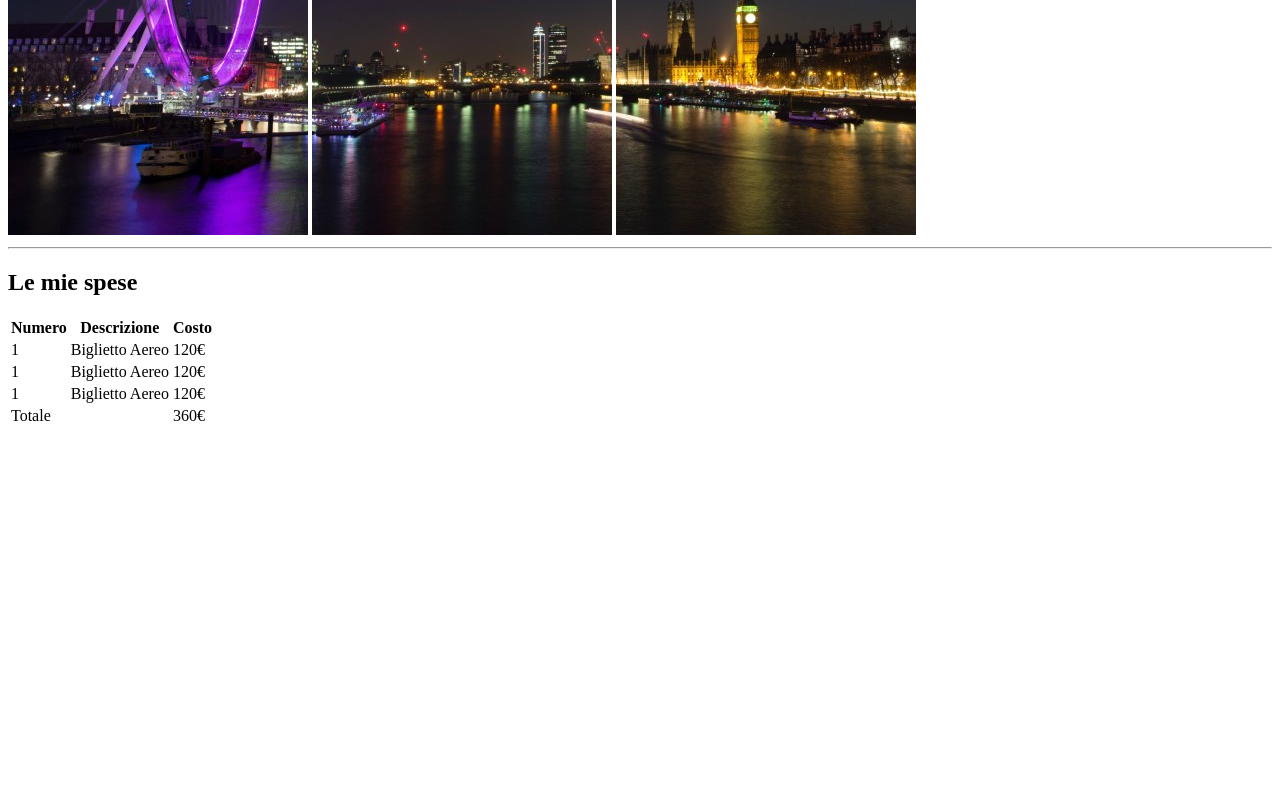
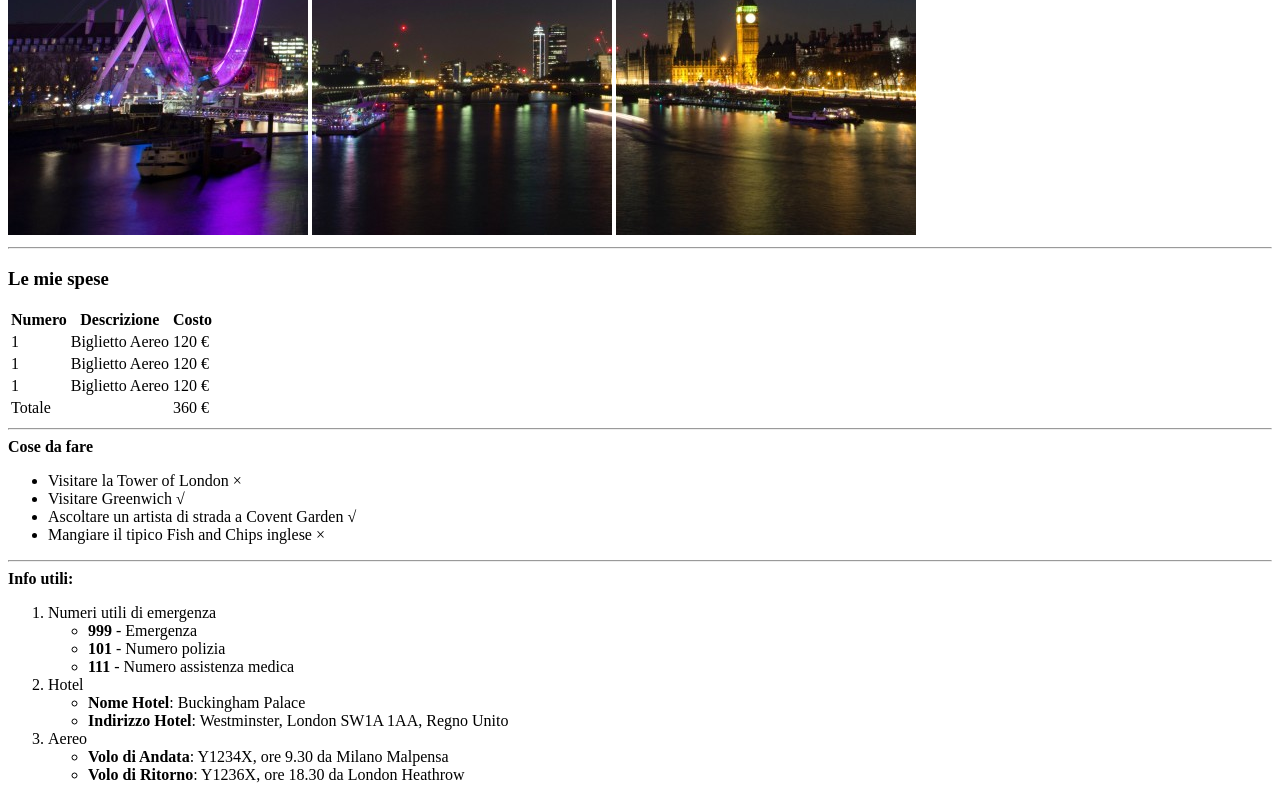
Before and after one commit to antoniodangelo11/html-london-trip, a plain HTML site: page index.html in a window 1280 px wide. Shown: the part 445-1245 px from the top of the page. Before the commit the page ends 881 px from the top, so only its background shows below. Drawn offline with Linux system fonts and the light colour scheme.

Commit message:
add ul and ol list

```diff
--- a/index.html
+++ b/index.html
@@ -10,14 +10,17 @@
 <body>
     <header>
         <h1>Il mio Viaggio a Londra</h1>
+
         <img src="img/pexels-bill-emrich-230794-0.jpg" alt="Londra-1">
         <img src="img/pexels-bill-emrich-230794-1.jpg" alt="Londra-2">
         <img src="img/pexels-bill-emrich-230794-2.jpg" alt="Londra-3">
+
         <hr>
     </header>
 
     <main>
-        <h2>Le mie spese</h2>
+        <h3>Le mie spese</h3>
+
         <table>
             <thead>
                 <tr>
@@ -31,27 +34,66 @@
                 <tr>
                     <td>1</td>
                     <td>Biglietto Aereo</td>
-                    <td>120&euro;</td>
+                    <td>120 &euro;</td>
                 </tr>
                 <tr>
                     <td>1</td>
                     <td>Biglietto Aereo</td>
-                    <td>120&euro;</td>
+                    <td>120 &euro;</td>
                 </tr>
                 <tr>
                     <td>1</td>
                     <td>Biglietto Aereo</td>
-                    <td>120&euro;</td>
+                    <td>120 &euro;</td>
                 </tr>
             </tbody>
 
             <tfoot>
                 <tr>
                     <td colspan="2">Totale</td>
-                    <td>360&euro;</td>
+                    <td>360 &euro;</td>
                 </tr>
             </tfoot>
         </table>
+
+        <hr>
+
+        <strong>Cose da fare</strong>
+
+        <ul>
+            <li>Visitare la Tower of London &times;</li>
+            <li>Visitare Greenwich &radic;</li>
+            <li>Ascoltare un artista di strada a Covent Garden &radic;</li>
+            <li>Mangiare il tipico Fish and Chips inglese &times;</li>
+        </ul>
+
+        <hr>
+
+        <strong>Info utili:</strong>
+
+        <ol>
+            <li>Numeri utili di emergenza
+                <ul>
+                    <li> <strong>999</strong> - Emergenza</li>
+                    <li> <strong>101</strong> - Numero polizia</li>
+                    <li> <strong>111</strong> - Numero assistenza medica</li>
+                </ul>
+            </li>
+
+            <li>Hotel
+                <ul>
+                    <li><strong>Nome Hotel</strong>: Buckingham Palace</li>
+                    <li><strong>Indirizzo Hotel</strong>: Westminster, London SW1A 1AA, Regno Unito</li>
+                </ul>
+            </li>
+
+            <li>Aereo
+                <ul>
+                    <li><strong>Volo di Andata</strong>: Y1234X, ore 9.30 da Milano Malpensa</li>
+                    <li><strong>Volo di Ritorno</strong>: Y1236X, ore 18.30 da London Heathrow</li>
+                </ul>
+            </li>
+        </ol>
     </main>
 
     <footer>
```
